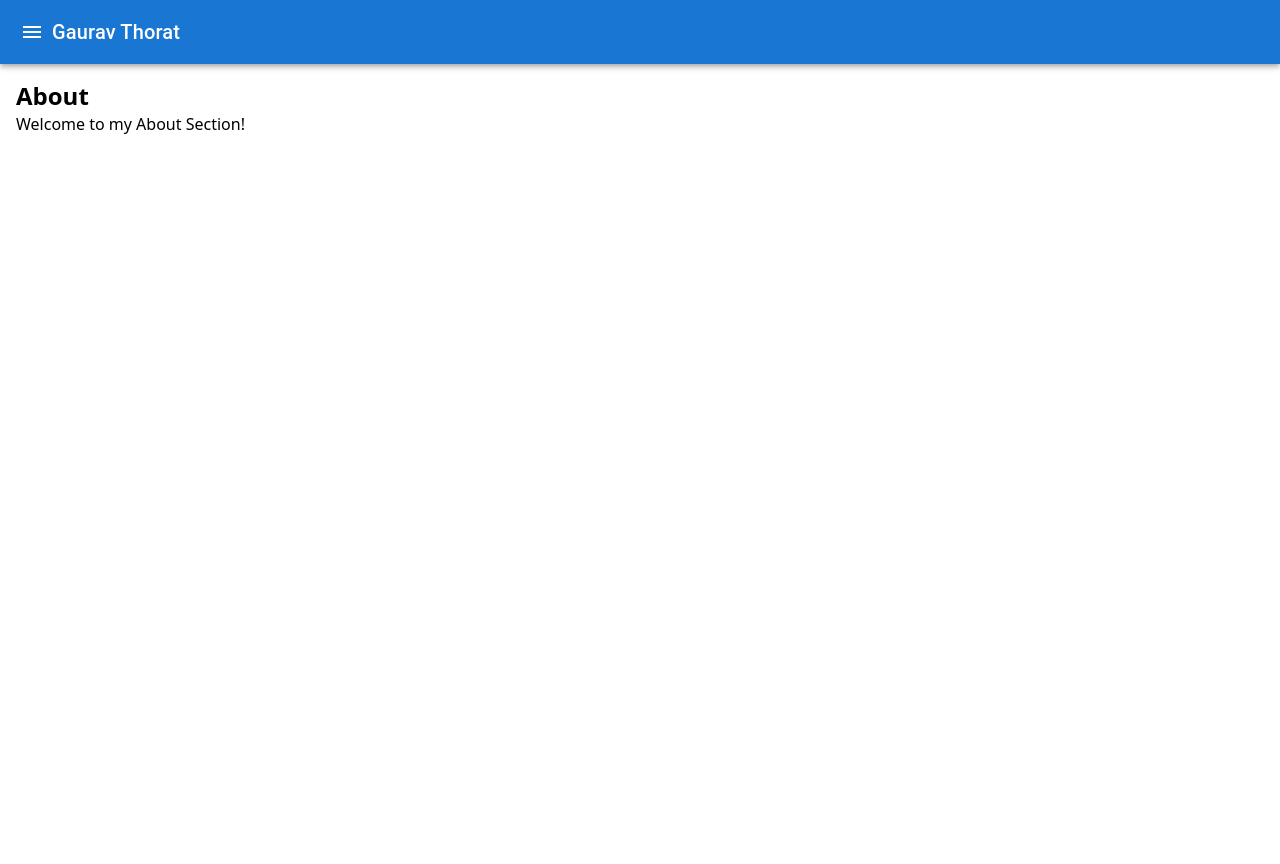
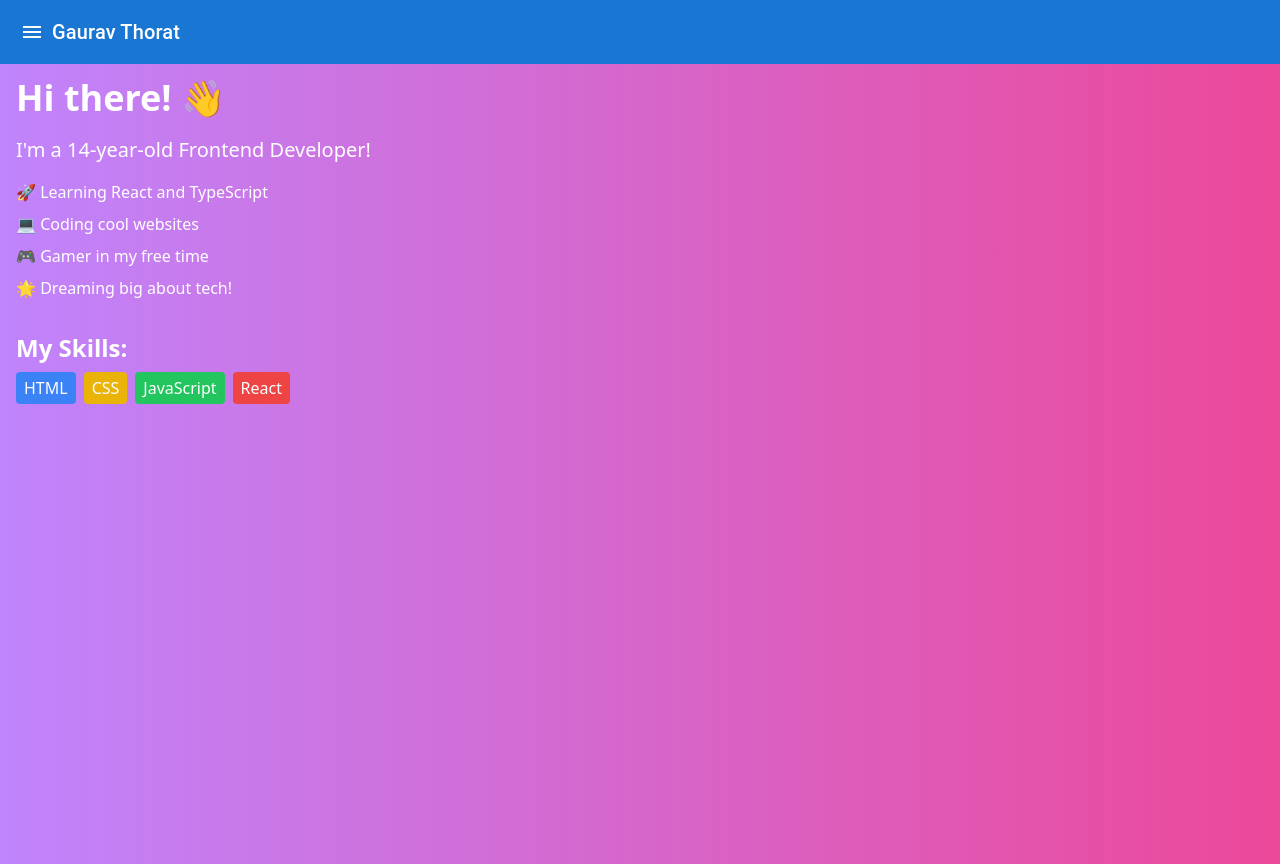
Before and after one commit to gauravthorath/Portfolio, a React (Vite) app: page /about in a window 1280 px wide. Before the commit the page ends 800 px from the top, so only its background shows below. Built offline with nearby package versions, Linux system fonts and the light colour scheme.

Commit message:
"Updated About page with new design and content"

```diff
--- a/src/pages/About.tsx
+++ b/src/pages/About.tsx
@@ -2,9 +2,24 @@ import React from "react";
 
 const About: React.FC = () => {
   return (
-    <div className="p-4">
-      <h1 className="text-2xl font-bold">About</h1>
-      <p>Welcome to my About Section!</p>
+    <div className="p-4 bg-gradient-to-r from-purple-400 to-pink-500 min-h-screen text-white">
+      <h1 className="text-4xl font-bold mb-4 animate-bounce">Hi there! 👋</h1>
+      <p className="text-xl mb-4">I'm a 14-year-old Frontend Developer!</p>
+      <div className="space-y-2">
+        <p>🚀 Learning React and TypeScript</p>
+        <p>💻 Coding cool websites</p>
+        <p>🎮 Gamer in my free time</p>
+        <p>🌟 Dreaming big about tech!</p>
+      </div>
+      <div className="mt-8">
+        <h2 className="text-2xl font-semibold mb-2">My Skills:</h2>
+        <div className="flex space-x-2">
+          <span className="bg-blue-500 px-2 py-1 rounded">HTML</span>
+          <span className="bg-yellow-500 px-2 py-1 rounded">CSS</span>
+          <span className="bg-green-500 px-2 py-1 rounded">JavaScript</span>
+          <span className="bg-red-500 px-2 py-1 rounded">React</span>
+        </div>
+      </div>
     </div>
   );
 };
```
